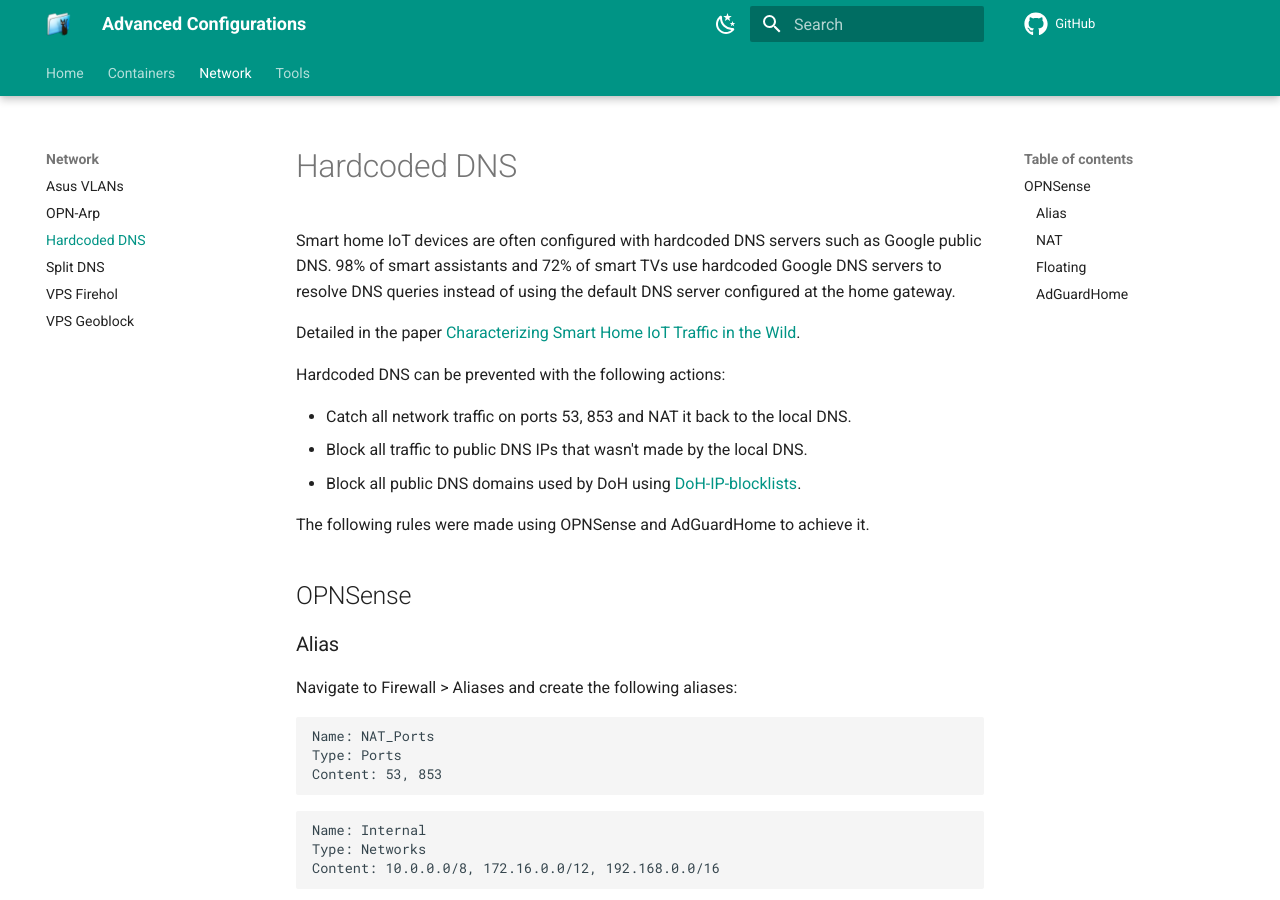
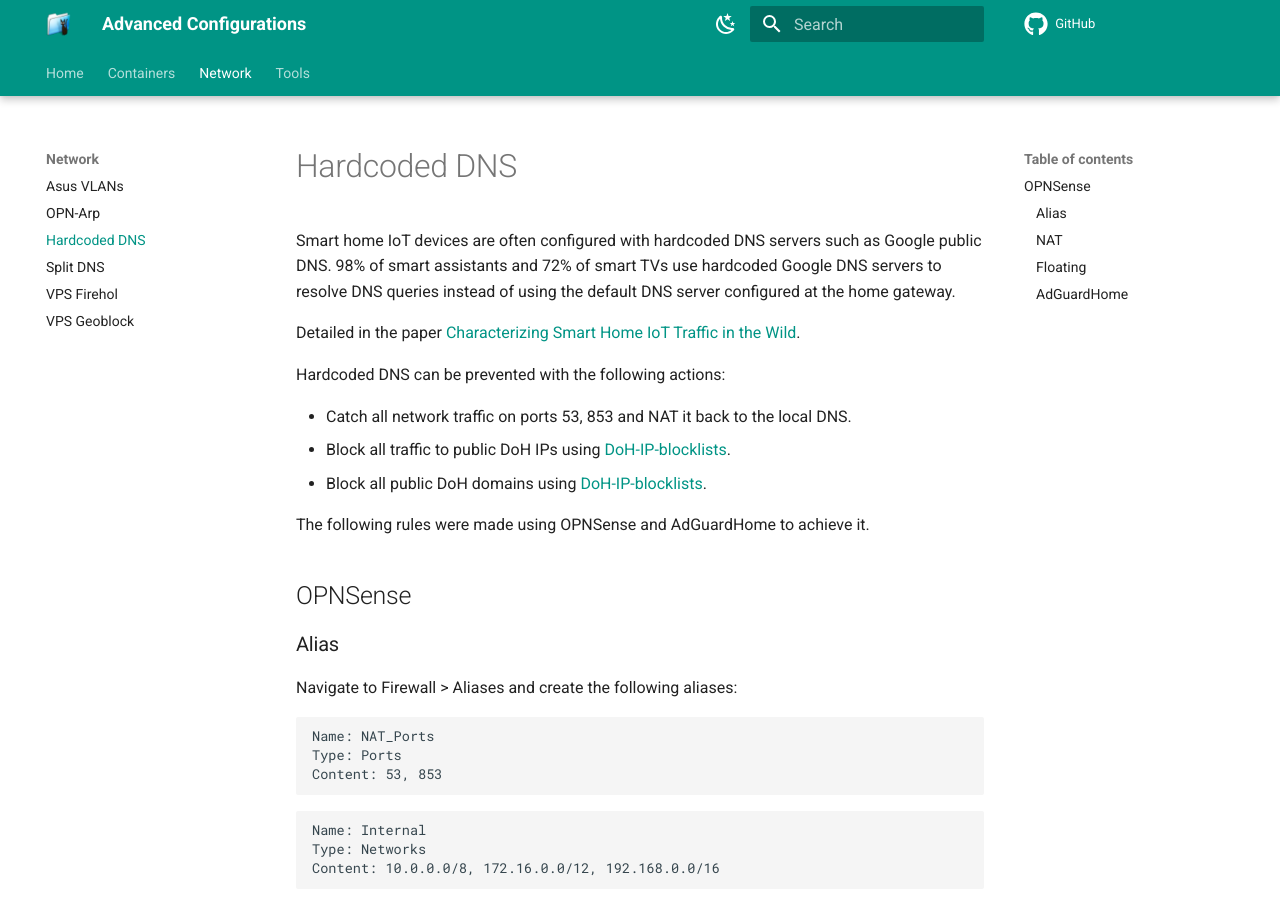
Before and after one commit to quietsy/advanced-configurations, an MkDocs documentation site: the page built from docs/hardcoded-dns.md, in a window 1280 px wide and 900 px high. Built offline with MkDocs 1.6.1 and Material for MkDocs 9.7.7, drawn with Linux system fonts in a browser that asks for light colours; comment, search, counter and statistics services are not loaded.

Commit message:
Change phrasing

```diff
--- a/docs/hardcoded-dns.md
+++ b/docs/hardcoded-dns.md
@@ -7,8 +7,8 @@
 Hardcoded DNS can be prevented with the following actions:
 
 - Catch all network traffic on ports 53, 853 and NAT it back to the local DNS.
-- Block all traffic to public DNS IPs that wasn't made by the local DNS.
-- Block all public DNS domains used by DoH using [DoH-IP-blocklists](https://github.com/dibdot/DoH-IP-blocklists).
+- Block all traffic to public DoH IPs using [DoH-IP-blocklists](https://github.com/dibdot/DoH-IP-blocklists).
+- Block all public DoH domains using [DoH-IP-blocklists](https://github.com/dibdot/DoH-IP-blocklists).
 
 The following rules were made using OPNSense and AdGuardHome to achieve it.
 
```
